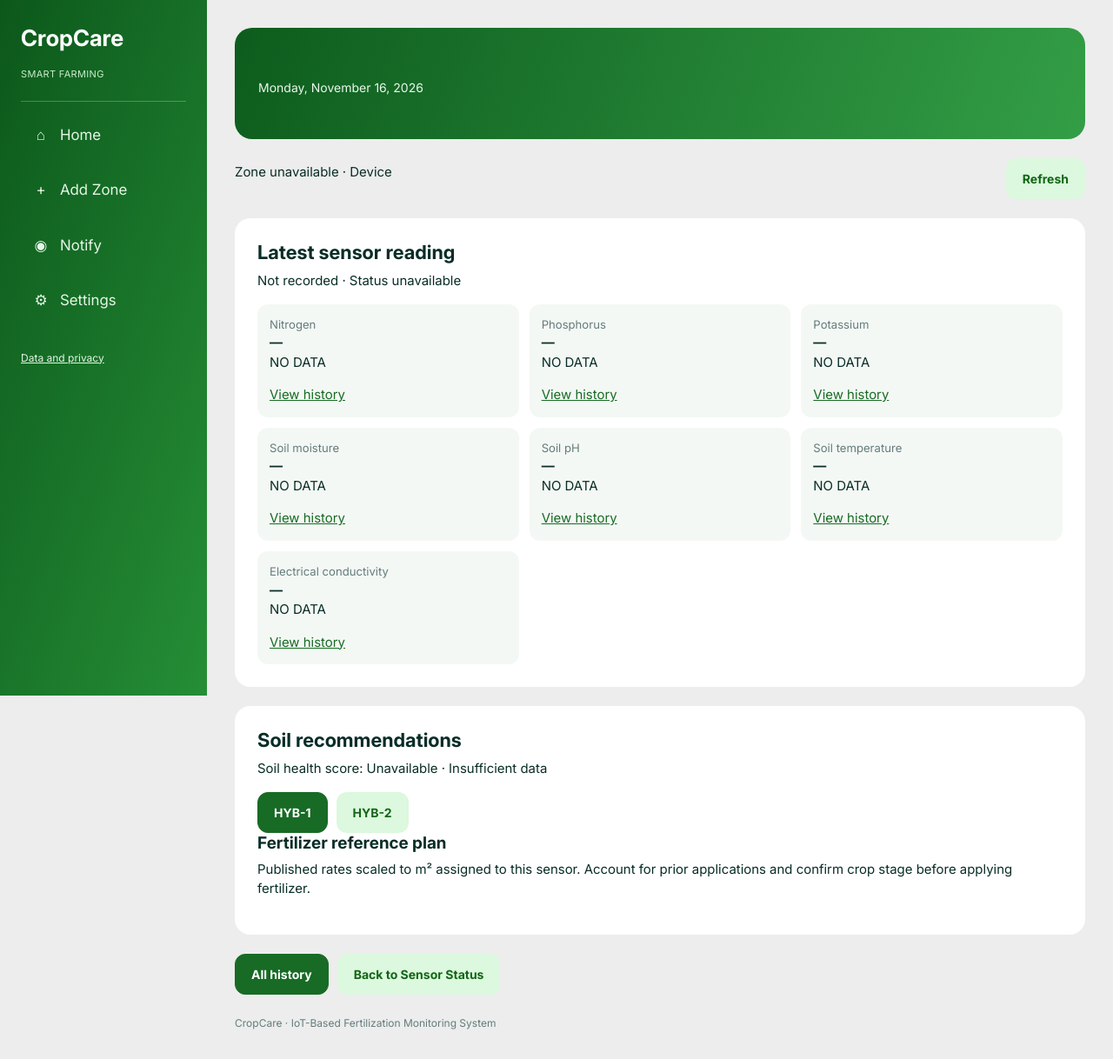
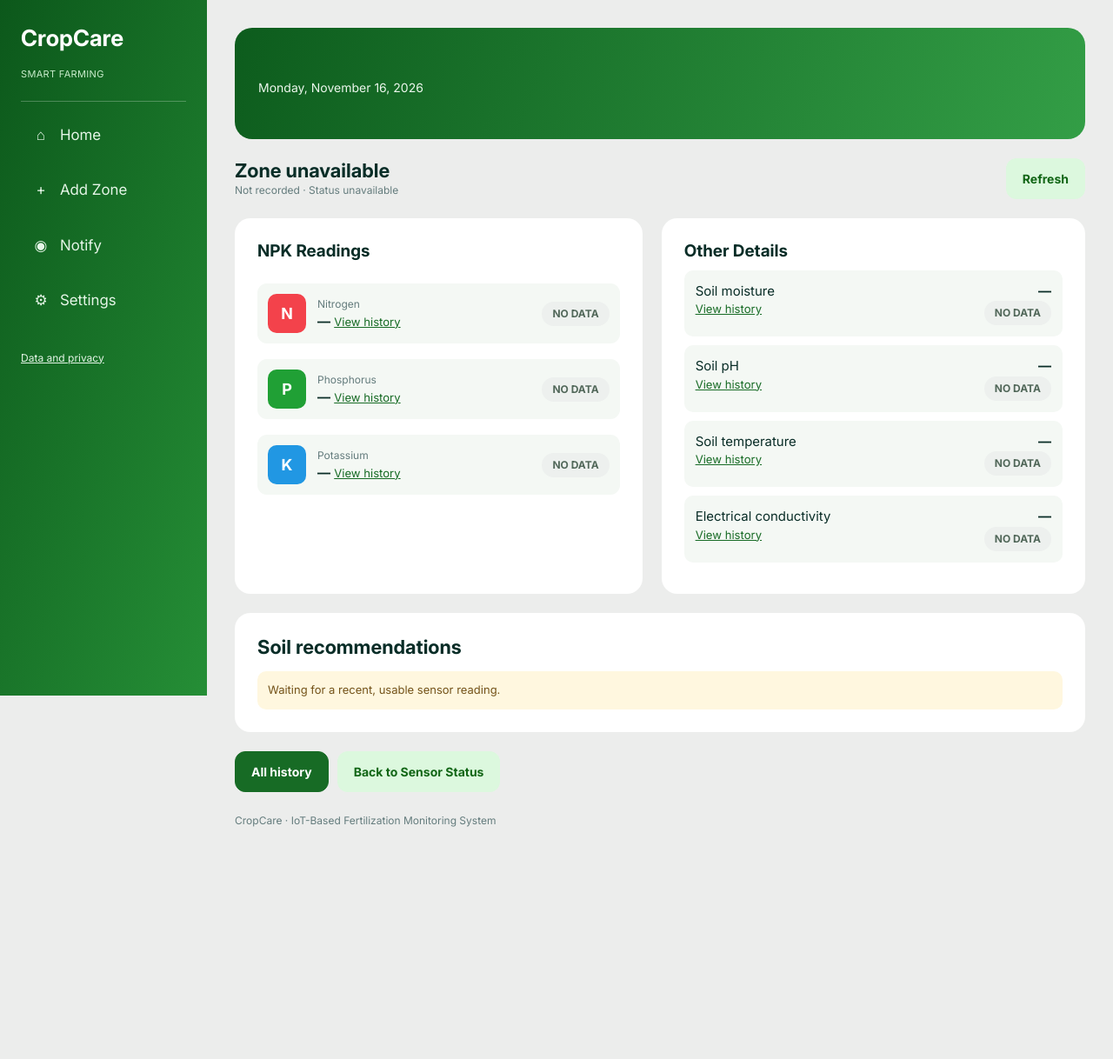
Before and after one commit to Stigma424/CropCare.Web, an ASP.NET Core app: template CropCare.Web/Views/Sensors/Details.cshtml in a window 1280 px wide. Shown: the whole page at 87% size. After the commit the page ends 951 px from the top, so only its background shows below. Run offline with ASP.NET Core 8, Linux system fonts and the light colour scheme; the template is opened without the code that fills it, so the values that code supplies are empty.

Commit message:
Restore sensor cards and link device management from dashboard

```diff
--- a/CropCare.Web.Tests/AccountBoundaryTests.cs
+++ b/CropCare.Web.Tests/AccountBoundaryTests.cs
@@ -34,7 +34,7 @@ public sealed class AccountBoundaryTests
     [Fact] public async Task UnknownMembershipAndPartialStaleReadingsAreExplicit()
     {
         await using var factory=new FixtureFactory{Membership="unknown"};using var client=factory.Client();await WebWorkflowTests.Login(client);
-        var html=await client.GetStringAsync("/Zones/Details/z1");Assert.Contains("Device Management",html);
+        var html=await client.GetStringAsync("/Zones/Details/z1");Assert.DoesNotContain("Device Management",html);
         Assert.Contains("Historical / stale",html);Assert.Contains("Partial measurements",html);
         Assert.DoesNotContain("View Recommendations</button>",html);
     }}
--- a/CropCare.Web/Models/SensorModels.cs
+++ b/CropCare.Web/Models/SensorModels.cs
@@ -149,4 +149,4 @@ public static class CropCareQr
     }
 }
 
-public sealed record DeviceManagementViewModel(ZoneRecord Zone, IReadOnlyList<ZoneRecord> Zones, IReadOnlyList<SensorRecord> Sensors);
+public sealed record DeviceManagementViewModel(IReadOnlyList<ZoneRecord> Zones, IReadOnlyList<SensorRecord> Sensors);
--- a/CropCare.Web/Views/Dashboard/Index.cshtml
+++ b/CropCare.Web/Views/Dashboard/Index.cshtml
@@ -1,7 +1,7 @@
 @model CropCare.Web.Models.CropCareDashboardViewModel
 @{ var hour = DateTimeOffset.UtcNow.ToOffset(TimeSpan.FromHours(8)).Hour; var greeting = hour < 12 ? "Good Morning" : hour < 18 ? "Good Afternoon" : "Good Evening"; ViewData["Title"] = $"{greeting}, {Model.Profile?.FirstName ?? User.Identity?.Name ?? "Farmer"}"; }
 @if(!string.IsNullOrWhiteSpace(Model.Error)){<div class="alert alert-warning" role="alert">@Model.Error <a asp-action="Index">Retry</a></div>}
-<div class="cc-section-heading cc-dashboard-heading"><h2>My Zones</h2><span class="badge bg-success">@Model.Zones.Count(x => !x.Zone.IsHarvested) active</span><div class="cc-zone-tabs" aria-label="Filter farm zones"><button type="button" class="active" data-zone-filter="" aria-pressed="true">All zones</button>@foreach(var item in Model.Zones){<button type="button" data-zone-filter="@item.Zone.ZoneId" aria-pressed="false">@item.Zone.ZoneName</button>}</div></div>
+<div class="cc-section-heading cc-dashboard-heading"><h2>My Zones</h2><a class="btn btn-success" asp-controller="Sensors" asp-action="Manage">Device Management</a><span class="badge bg-success">@Model.Zones.Count(x => !x.Zone.IsHarvested) active</span><div class="cc-zone-tabs" aria-label="Filter farm zones"><button type="button" class="active" data-zone-filter="" aria-pressed="true">All zones</button>@foreach(var item in Model.Zones){<button type="button" data-zone-filter="@item.Zone.ZoneId" aria-pressed="false">@item.Zone.ZoneName</button>}</div></div>
 @if(Model.Zones.Count==0){<div class="cc-empty"><h3>@(Model.Error is null ? "No farm zones yet" : "Zones could not be loaded")</h3>@if(Model.Error is null){<p>Create your first zone to begin monitoring your corn field.</p><a class="btn btn-success" asp-controller="Zones" asp-action="Create">+ Add Zone</a>}</div>}
 <div class="cc-grid cc-dashboard-grid">@foreach(var item in Model.Zones){<article class="cc-card cc-zone-card" data-zone-card="@item.Zone.ZoneId"><div class="cc-section-heading"><h3>@item.Zone.ZoneName</h3><a asp-action="Index" class="small" aria-label="Refresh zone readings">⟳ refresh</a></div><p class="cc-updated">As of @item.Averages.UpdatedText</p>@if(item.Incomplete){<div class="alert alert-warning small">Some readings are unavailable. @item.Error</div>}
 @foreach(var metric in new[]{("N",item.Averages.Nitrogen),("P",item.Averages.Phosphorus),("K",item.Averages.Potassium)}){<div class="cc-reading"><strong>@metric.Item1</strong><strong>@(metric.Item2?.ToString("0.#") ?? "—") @(metric.Item2.HasValue ? "mg/kg" : "")</strong><span class="badge @(ReadingStatus.Label(metric.Item1, metric.Item2) == "GOOD" ? "bg-success" : metric.Item2.HasValue ? "bg-danger" : "bg-secondary")">@(ReadingStatus.Label(metric.Item1, metric.Item2))</span></div>}
--- a/CropCare.Web/Views/Sensors/Details.cshtml
+++ b/CropCare.Web/Views/Sensors/Details.cshtml
@@ -2,69 +2,85 @@
 @using CropCare.Web.Models
 @{
     ViewData["Title"] = Model.Sensor.SensorName;
+    ViewData["RecommendationSensorId"] = Model.Sensor.SensorId;
     var reading = Model.Monitoring?.Reading;
     var assessment = Model.Assessment;
-    var metrics = new[] {
-        ("Nitrogen", reading?.Nitrogen, "mg/kg", "nitrogen"),
-        ("Phosphorus", reading?.Phosphorus, "mg/kg", "phosphorus"),
-        ("Potassium", reading?.Potassium, "mg/kg", "potassium"),
-        ("Soil moisture", reading?.Moisture, "%", "moisture"),
-        ("Soil pH", reading?.Ph, "", "ph"),
-        ("Soil temperature", reading?.Temperature, "°C", "temperature"),
-        ("Electrical conductivity", reading?.Ec, "µS/cm", "ec")
+    string Value(double? value, string unit = "") => value.HasValue ? (value.Value.ToString("0.##") + " " + unit).TrimEnd() : "—";
+    string Condition(string key, double? value) => value.HasValue && Model.Monitoring?.Status != "recent"
+        ? "CHECK FRESHNESS"
+        : ReadingStatus.Label(key, value);
+    string Tone(string condition) => condition switch
+    {
+        "GOOD" => "bg-success",
+        "LOW" or "HIGH" or "CHECK SENSOR" => "bg-danger",
+        _ => "bg-secondary"
     };
 }
 <div class="cc-section-heading">
-    <p>@(Model.ZoneName ?? "Zone unavailable") · Device @Model.Sensor.DeviceId</p>
+    <div>
+        <h2>@(Model.ZoneName ?? "Zone unavailable")</h2>
+        <p class="cc-updated mb-0">@SensorDates.Format(Model.Monitoring?.LastReadingAtMs ?? 0) · @(Model.Monitoring?.Status switch {
+            "recent" => "Recent reading", "stale" => "No recent readings",
+            "unknown_time" => "Timestamp unavailable", "awaiting_first_reading" => "Awaiting first reading",
+            _ => "Status unavailable"
+        })</p>
+    </div>
     <a class="btn btn-light" asp-action="Details" asp-route-id="@Model.Sensor.SensorId" asp-route-programId="@Model.ProgramId">Refresh</a>
 </div>
 @if (Model.MonitoringError is string error) { <p class="alert alert-warning">@error</p> }
-<section class="cc-card cc-section">
-    <h2>Latest sensor reading</h2>
-    <p>@SensorDates.Format(Model.Monitoring?.LastReadingAtMs ?? 0) · @(Model.Monitoring?.Status switch {
-        "recent" => "Recent reading", "stale" => "No recent readings",
-        "unknown_time" => "Timestamp unavailable", "awaiting_first_reading" => "Awaiting first reading",
-        _ => "Status unavailable"
-    })</p>
-    <div class="cc-history-grid">
-    @foreach (var (label, value, unit, key) in metrics)
-    {
-        var condition = assessment?.SoilHealth.Parameters.FirstOrDefault(p => p.Parameter.Equals(key, StringComparison.OrdinalIgnoreCase))?.Status;
-        <div class="cc-history-metric">
-            <small>@label</small>
-            <strong>@(value.HasValue ? $"{value:0.##} {unit}" : "—")</strong>
-            <p>@(value.HasValue && Model.Monitoring?.Status != "recent" ? "Check reading freshness" : condition?.Replace('_', ' ') ?? ReadingStatus.Label(key, value))</p>
-            <a asp-action="History" asp-route-id="@Model.Sensor.SensorId" asp-route-metric="@key">View history</a>
-        </div>
-    }
-    </div>
-</section>
-<section class="cc-card cc-section">
+<div class="cc-grid cc-zone-detail cc-section">
+    <section class="cc-card cc-stack">
+        <h3>NPK Readings</h3>
+        @foreach (var (symbol, label, value, badge, key) in new[] {
+            ("N", "Nitrogen", reading?.Nitrogen, "", "nitrogen"),
+            ("P", "Phosphorus", reading?.Phosphorus, "p", "phosphorus"),
+            ("K", "Potassium", reading?.Potassium, "k", "potassium")
+        })
+        {
+            var condition = Condition(key, value);
+            <div class="cc-nutrient">
+                <span class="cc-nutrient-badge @badge">@symbol</span>
+                <div>
+                    <small>@label</small><strong>@Value(value, "mg/kg")</strong>
+                    <a class="small" asp-action="History" asp-route-id="@Model.Sensor.SensorId" asp-route-metric="@key">View history</a>
+                </div>
+                <span class="badge @Tone(condition)">@condition</span>
+            </div>
+        }
+    </section>
+    <section class="cc-card">
+        <h3>Other Details</h3>
+        @foreach (var (label, value, unit, key) in new[] {
+            ("Soil moisture", reading?.Moisture, "%", "moisture"),
+            ("Soil pH", reading?.Ph, "", "ph"),
+            ("Soil temperature", reading?.Temperature, "°C", "temperature"),
+            ("Electrical conductivity", reading?.Ec, "µS/cm", "ec")
+        })
+        {
+            var condition = Condition(key, value);
+            <div class="cc-details-row">
+                <div>
+                    <span>@label</span>
+                    <a class="small d-block" asp-action="History" asp-route-id="@Model.Sensor.SensorId" asp-route-metric="@key">View history</a>
+                </div>
+                <div class="text-end"><strong class="d-block">@Value(value, unit)</strong><span class="badge @Tone(condition)">@condition</span></div>
+            </div>
+        }
+    </section>
+</div>
+<section id="sensor-advice" class="cc-card cc-section">
     <h2>Soil recommendations</h2>
-    @if (assessment is not null)
+    @if (assessment is not null && Model.Monitoring?.Status == "recent" &&
+        assessment.SoilHealth.Score.HasValue && assessment.SoilHealth.ValidSensors > 0 &&
+        assessment.SensorQuality?.Any(sensor => sensor.CanUseForScore) == true)
     {
         <p>Soil health score: @(assessment.SoilHealth.Score is double score ? $"{score:0.#}/100" : "Unavailable") · @assessment.SoilHealth.Label</p>
-        <nav class="cc-actions" aria-label="Hybrid corn program">
-        @foreach (var program in new[] { "HYB-1", "HYB-2" })
-        {
-            <a class="btn @(Model.ProgramId == program ? "btn-success" : "btn-light")" asp-action="Details"
-               asp-route-id="@Model.Sensor.SensorId" asp-route-programId="@program">@program</a>
-        }
-        </nav>
-        @foreach (var quality in assessment.SensorQuality ?? new())
-        {
-            <p>@quality.Message</p>
-        }
-        @foreach (var action in assessment.Recommendations)
-        {
-            <h3>@action.Title</h3><p>@action.WhatToDo @action.Why</p>
-        }
-        <h3>Fertilizer reference plan</h3>
-        <p>Published rates scaled to @(assessment.SensorAssignedAreaSqm?.ToString("0.##")) m² assigned to this sensor. Account for prior applications and confirm crop stage before applying fertilizer.</p>
-        @foreach (var entry in assessment.DisplayPlan.Entries)
-        {
-            <p><strong>@entry.Product (@entry.FertilizerGrade) · @entry.KgForPlot.ToString("0.00") kg</strong><br />@entry.ApplicationTiming</p>
-        }
+        <partial name="_AssessmentContent" model="assessment" view-data="ViewData" />
+    }
+    else if (assessment is not null)
+    {
+        var reason = assessment.SensorQuality?.FirstOrDefault(sensor => !sensor.CanUseForScore)?.Message;
+        <p class="cc-advisory-warning">@(string.IsNullOrWhiteSpace(reason) ? "Waiting for a recent, usable sensor reading." : reason)</p>
     }
     else
     {
--- a/CropCare.Web/Views/Sensors/Rename.cshtml
+++ b/CropCare.Web/Views/Sensors/Rename.cshtml
@@ -1,4 +1,4 @@
 @model CropCare.Web.Models.RenameSensorViewModel
-@{ ViewData["Title"] = "Edit Sensor"; var zoneId = Context.Request.Query["zoneId"].ToString(); }
-<div class="cc-grid"><section class="cc-card"><h2>Update your sensor details</h2><p class="text-muted">Registration: @Model.SensorId</p><p>Renaming a sensor preserves its device identity, QR claim and historical measurements.</p></section><section class="cc-card"><form class="cc-auth-form" asp-action="Rename" asp-route-id="@Model.SensorId" asp-route-zoneId="@zoneId" method="post" asp-antiforgery="true"><div asp-validation-summary="ModelOnly" class="text-danger"></div><div><label asp-for="SensorName" class="form-label">Sensor name</label><input asp-for="SensorName" class="form-control" maxlength="80" /><span asp-validation-for="SensorName" class="text-danger"></span></div><div class="cc-auth-actions"><button class="btn btn-success" type="submit">Save</button><a class="btn btn-light" asp-action="Manage" asp-route-zoneId="@zoneId">Cancel</a></div></form></section></div>
+@{ ViewData["Title"] = "Edit Sensor"; }
+<div class="cc-grid"><section class="cc-card"><h2>Update your sensor details</h2><p class="text-muted">Registration: @Model.SensorId</p><p>Renaming a sensor preserves its device identity, QR claim and historical measurements.</p></section><section class="cc-card"><form class="cc-auth-form" asp-action="Rename" asp-route-id="@Model.SensorId" method="post" asp-antiforgery="true"><div asp-validation-summary="ModelOnly" class="text-danger"></div><div><label asp-for="SensorName" class="form-label">Sensor name</label><input asp-for="SensorName" class="form-control" maxlength="80" /><span asp-validation-for="SensorName" class="text-danger"></span></div><div class="cc-auth-actions"><button class="btn btn-success" type="submit">Save</button><a class="btn btn-light" asp-action="Manage">Cancel</a></div></form></section></div>
 @section Scripts { <partial name="_ValidationScriptsPartial" /> }
--- a/CropCare.Web/Views/Zones/Details.cshtml
+++ b/CropCare.Web/Views/Zones/Details.cshtml
@@ -6,5 +6,5 @@
 <section class="cc-card"><h3>Other Details</h3>@foreach(var metric in new[]{("Moisture",Value(a.Moisture,"%")),("pH Level",Value(a.Ph)),("Temperature",Value(a.Temperature,"°C")),("Electrical Conductivity",Value(a.Ec," (stored units)"))}){<div class="cc-details-row"><span>@metric.Item1</span><strong>@metric.Item2</strong></div>}<p class="small text-muted">@a.ContributingSensors of @a.RegisteredSensors sensors with measurements. @Model.MonitoringSummary.</p></section>
 <section class="cc-card"><h3>Soil Health</h3><div class="cc-details-row"><span>Soil health score</span><strong>@(Model.PrototypeSoilHealth.HasValue ? $"{Model.PrototypeSoilHealth}%" : "Not available")</strong></div><p class="small text-muted mb-0">Based on usable soil sensor readings. Laboratory testing provides a fuller soil assessment.</p></section></div>
 <div class="cc-stack"><section class="cc-card cc-stack"><h3>NPK Readings</h3>@foreach(var metric in new[]{("N","Nitrogen",a.Nitrogen,""),("P","Phosphorus",a.Phosphorus,"p"),("K","Potassium",a.Potassium,"k")}){<div class="cc-nutrient"><span class="cc-nutrient-badge @metric.Item4">@metric.Item1</span><div><small>@metric.Item2.ToUpperInvariant()</small><strong>@Value(metric.Item3," mg/kg")</strong></div><span class="badge @(ReadingStatus.Label(metric.Item1, metric.Item3) == "GOOD" ? "bg-success" : metric.Item3.HasValue ? "bg-danger" : "bg-secondary")">@(ReadingStatus.Label(metric.Item1, metric.Item3))</span></div>}</section>
-<div class="cc-actions"><a class="btn btn-success" asp-controller="Sensors" asp-action="Index" asp-route-zoneId="@Model.Zone.ZoneId">Sensor Status</a><a class="btn btn-light" asp-controller="Sensors" asp-action="Manage" asp-route-zoneId="@Model.Zone.ZoneId">Device Management</a><a class="btn btn-light" asp-action="Edit" asp-route-id="@Model.Zone.ZoneId">Edit</a><form asp-action="Delete" asp-route-id="@Model.Zone.ZoneId" method="post" asp-antiforgery="true" data-confirm="Delete this zone? Its registered sensors must be removed first. Historical readings are retained."><button class="btn btn-danger" type="submit">Delete</button></form><a class="btn btn-light" asp-controller="Dashboard" asp-action="Index">← Back</a></div>
+<div class="cc-actions"><a class="btn btn-success" asp-controller="Sensors" asp-action="Index" asp-route-zoneId="@Model.Zone.ZoneId">Sensor Status</a><a class="btn btn-light" asp-action="Edit" asp-route-id="@Model.Zone.ZoneId">Edit</a><form asp-action="Delete" asp-route-id="@Model.Zone.ZoneId" method="post" asp-antiforgery="true" data-confirm="Delete this zone? Its registered sensors must be removed first. Historical readings are retained."><button class="btn btn-danger" type="submit">Delete</button></form><a class="btn btn-light" asp-controller="Dashboard" asp-action="Index">← Back</a></div>
 @if(Model.Zone.IsHarvested){<form class="cc-card" asp-action="Replant" asp-route-id="@Model.Zone.ZoneId" method="post" asp-antiforgery="true"><label class="form-label" for="plantingDate">New planting date</label><input class="form-control mb-3" type="date" id="plantingDate" name="plantingDate" min="1970-01-02" max="2099-12-31" value="@CropCare.Web.Models.ZoneDates.Today.ToString("yyyy-MM-dd")" required /><button class="btn btn-warning" type="submit">New Corn Planted</button></form>}else{<form asp-action="Harvest" asp-route-id="@Model.Zone.ZoneId" method="post" asp-antiforgery="true" data-confirm="Mark this planting cycle as harvested?"><button class="btn btn-warning" type="submit">Mark Harvested</button></form>}</div></div>
```
Also changed, not shown: CropCare.Web.Tests/BrowserTests.cs (+16 -4 lines), CropCare.Web.Tests/FixtureFactory.cs (+15 -2 lines), CropCare.Web/Controllers/SensorsController.cs (+39 -42 lines), CropCare.Web/Views/Sensors/Manage.cshtml (+6 -7 lines), CropCare.Web/Views/Sensors/Pair.cshtml (+1 -1 lines), CropCare.Web/Views/Shared/_AssessmentContent.cshtml (+12 -2 lines).
